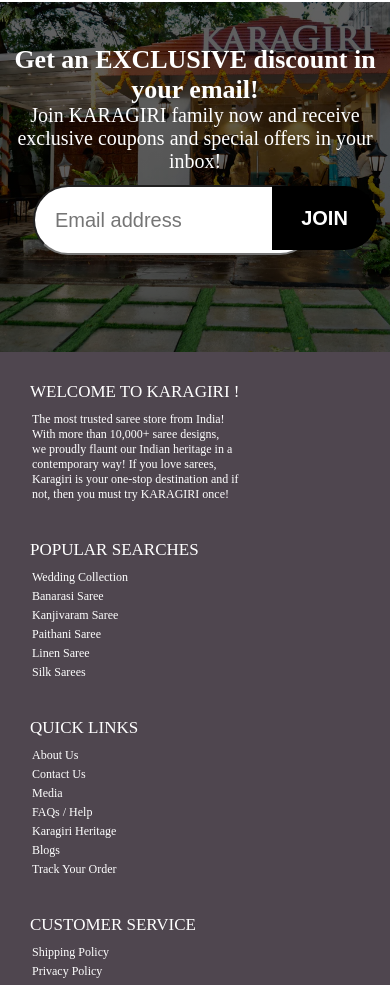
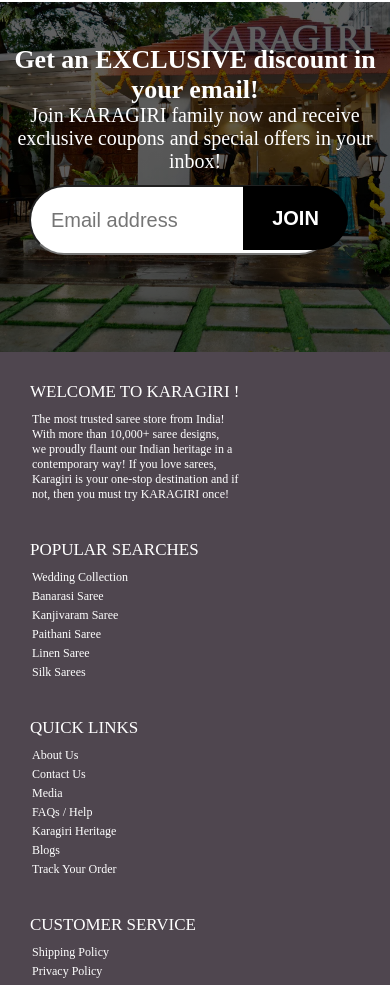
Before and after one commit to Yogisingh06/karagiri, a plain HTML site: page index.html in a window 390 px wide. Shown: the part 8621-9606 px from the top of the page. Drawn offline with nearby package versions, Linux system fonts and the light colour scheme; a script that the page names is missing.

Commit message:
style.css

```diff
--- a/style.css
+++ b/style.css
@@ -891,12 +891,12 @@ font-weight: bolder;
     margin:12px -49px !important
    }
    .last-banner input[type="email"]{
-width: 282px !important;
-    margin-left: -42px;
+width: 305px !important;
+    margin-left: -27px;
 
    }
    .join{
-    right: 13px !important;
+    right: 42px !important;
     bottom: 102px !important;
    }
     .foot ul{
```
